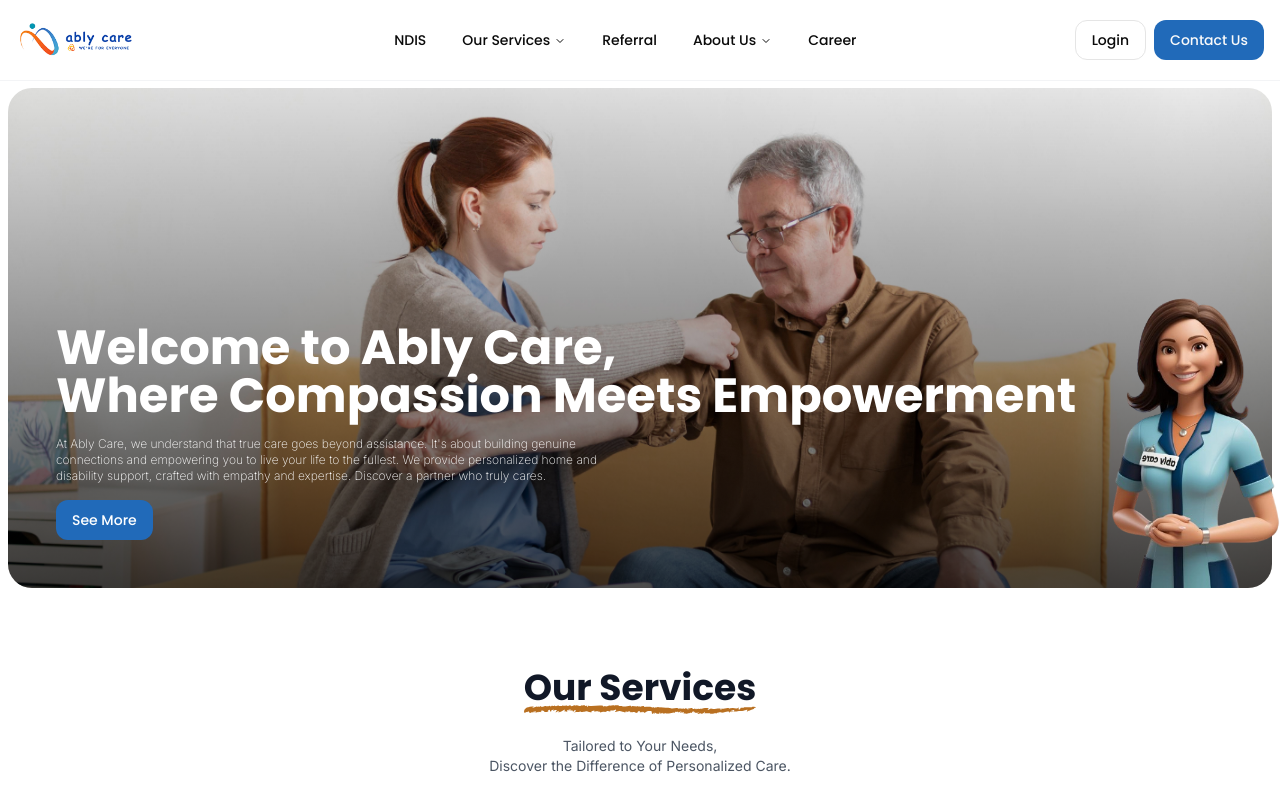
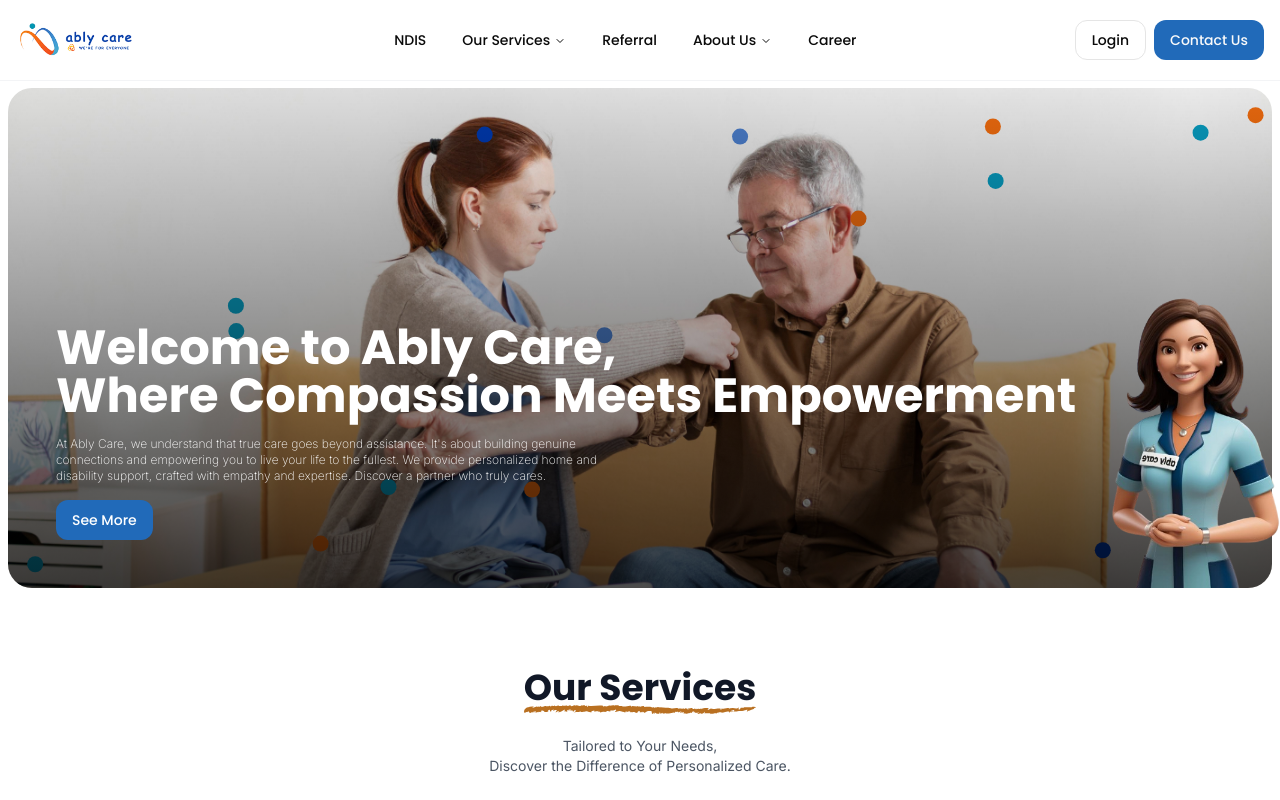
Before and after one commit to abhijithb200/ably-care-draft, a Next.js app: page / in a window 1280 px wide. Shown: the top 800 px of the page. Built offline with nearby package versions, Linux system fonts and the light colour scheme.

Commit message:
fix : typo fixed in home hero section

```diff
--- a/src/components/ParticlesBackground.tsx
+++ b/src/components/ParticlesBackground.tsx
@@ -122,10 +122,10 @@ const ParticlesBackground: React.FC = () => {
         number: { value: 50, density: { enable: true, value_area: 800 } }, // Reduced particle count
         color: {
           value: [
-            "e3660e",
-            "0036a5",
-            "0795b7",
-            "4777c0",
+            "#e3660e",
+            "#0036a5",
+            "#0795b7",
+            "#4777c0",
           ],
         },
         shape: { type: "circle" },
```
